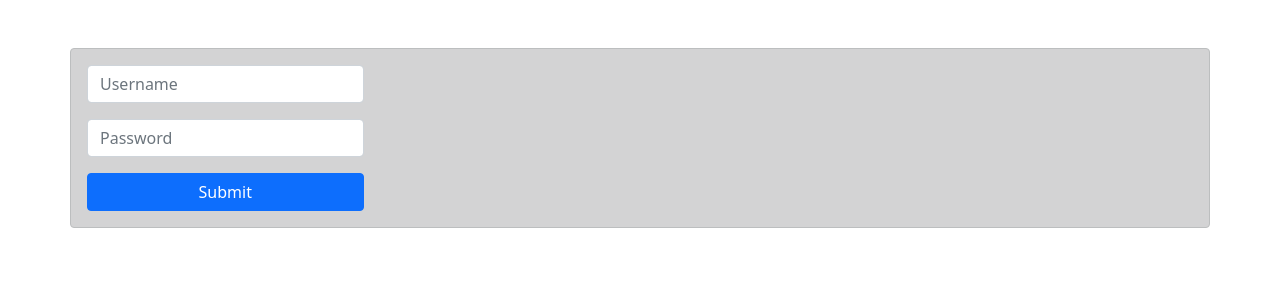
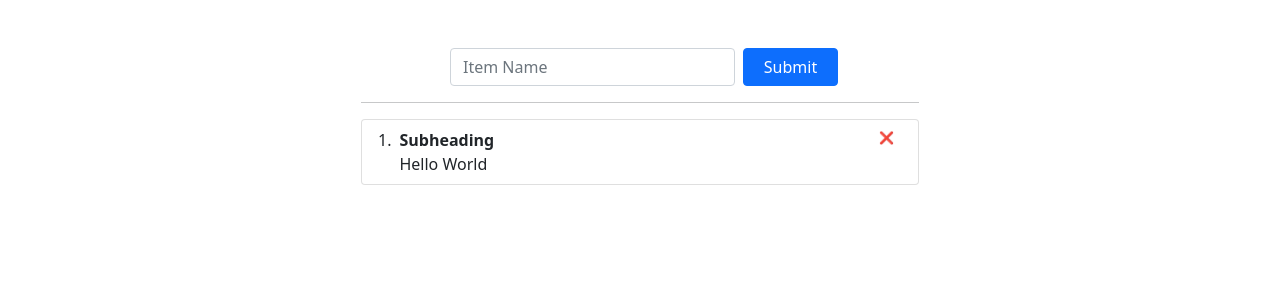
Before and after one commit to master-dhanesh/mern2morningreact, a React (Create React App) app: page / in a window 1280 px wide. Shown: the top 300 px of the page. Built offline with nearby package versions, Linux system fonts and the light colour scheme.

Commit message:
TODO APP UI

```diff
--- a/src/App.js
+++ b/src/App.js
@@ -1,28 +1,36 @@
 const App = () => {
     const SubmitHandler = (e) => {
         e.preventDefault();
-        let [username, password] = e.target;
-        let newUser = { username: username.value, password: password.value };
-        console.log(newUser);
+        let [item] = e.target;
+        let todo = { item: item.value };
+        console.log(todo);
     };
 
     return (
-        <div className="container mt-5 alert alert-dark">
-            <form onSubmit={SubmitHandler}>
+        <div className="container mt-5">
+            <form onSubmit={SubmitHandler} className="row">
+                <div className="col-md-4"></div>
                 <input
-                    name="username"
-                    placeholder="Username"
-                    className="form-control w-25 mb-3"
+                    name="item"
+                    placeholder="Item Name"
+                    className="form-control w-25 me-2 col-md-5"
                     type="text"
                 />
-                <input
-                    name="password"
-                    placeholder="Password"
-                    className="form-control w-25 mb-3"
-                    type="password"
-                />
-                <button className="btn btn-primary w-25">Submit</button>
+                <button className="btn btn-primary col-md-1">Submit</button>
             </form>
+            <hr className="w-50 m-auto mt-3 mb-3" />
+
+            <ol className="w-50 m-auto list-group list-group-numbered">
+                <li className="list-group-item d-flex justify-content-between align-items-start">
+                    <div className="ms-2 me-auto">
+                        <div className="fw-bold">Subheading</div>
+                        Hello World
+                    </div>
+                    <span role="button" className="badge rounded-pill">
+                        ❌
+                    </span>
+                </li>
+            </ol>
         </div>
     );
 };
```
